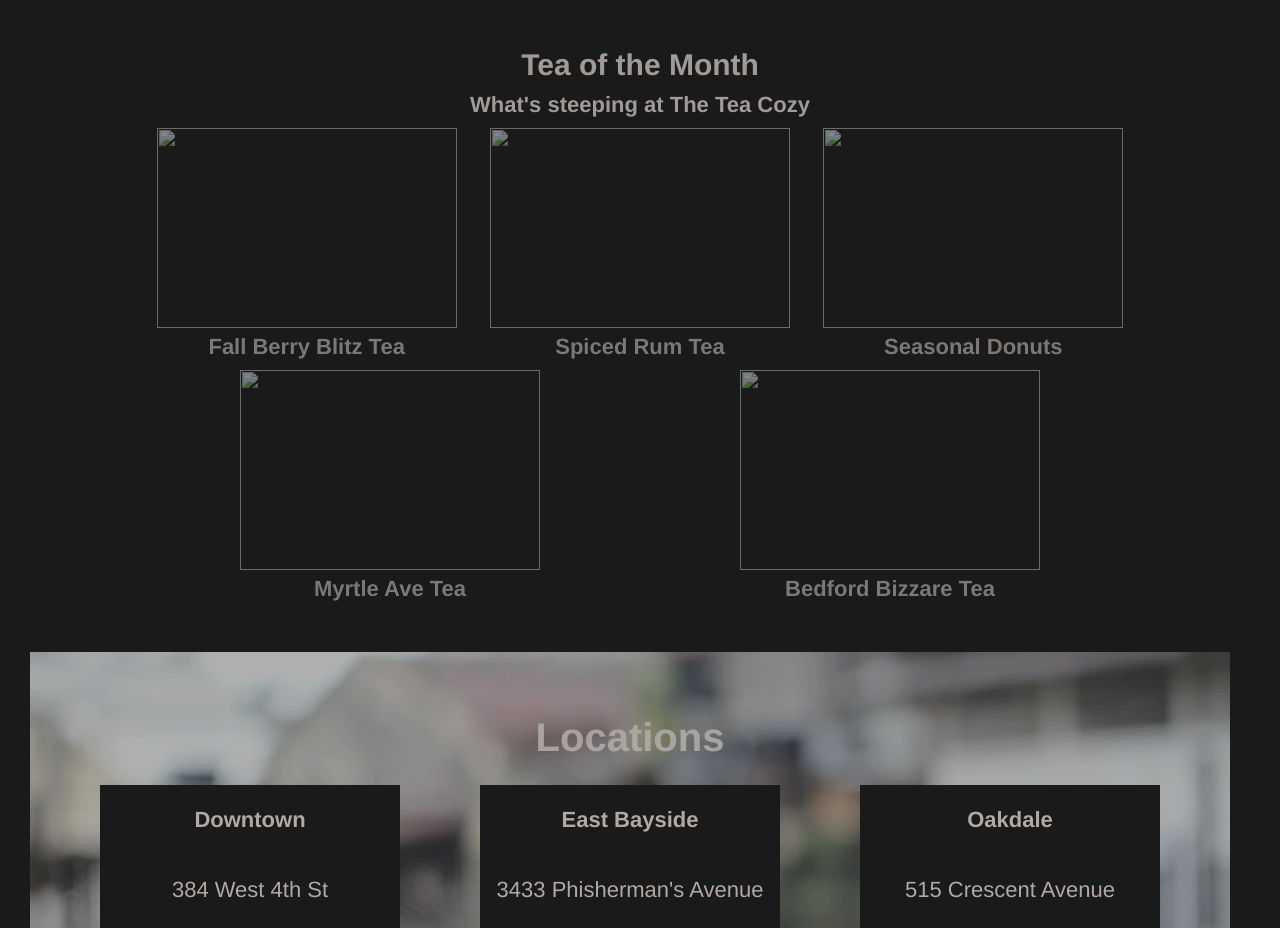
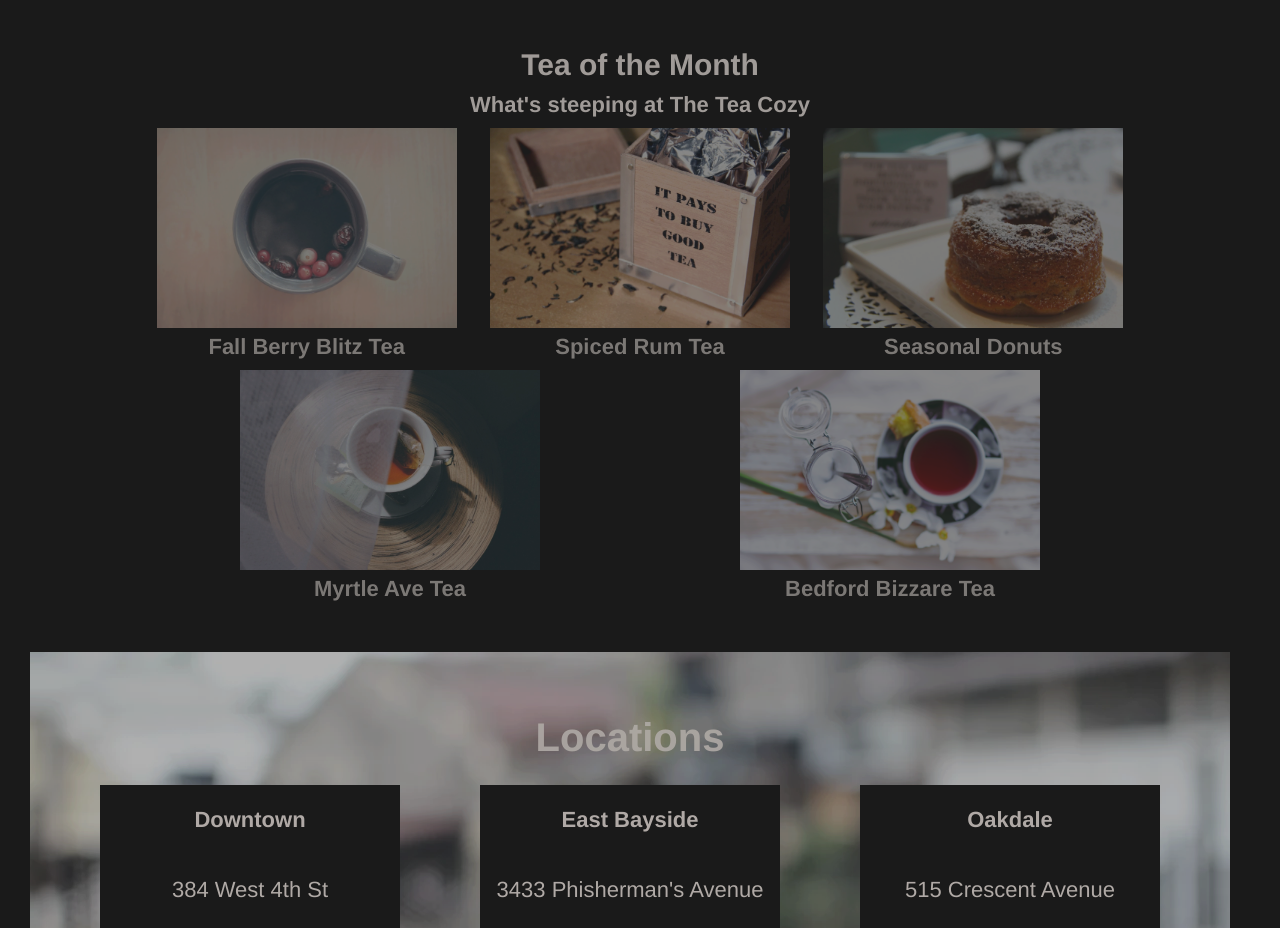
Before and after one commit to Sebbybobbler/teacosy, a plain HTML site: page index.html in a window 1280 px wide. Shown: the part 800-1728 px from the top of the page. Drawn offline with Linux system fonts and the light colour scheme; the site is published under a folder, as on GitHub Pages, so addresses that start at the root find nothing.

Commit message:
Update index.html
removing /'s to correct path directory for images to render

```diff
--- a/index.html
+++ b/index.html
@@ -26,23 +26,23 @@
                 <h4>What's steeping at The Tea Cozy</h4>
                 <div class="cards">
                     <figure>
-                        <img src="/resources/images/img-berryblitz.webp">
+                        <img src="resources/images/img-berryblitz.webp">
                         <figcaption><h4>Fall Berry Blitz Tea</h4></figcaption>
                     </figure>
                     <figure>
-                        <img src="/resources/images/img-spiced-rum.webp">
+                        <img src="resources/images/img-spiced-rum.webp">
                         <figcaption><h4>Spiced Rum Tea</h4></figcaption>
                     </figure>
                     <figure>
-                        <img src="/resources/images/img-donut.webp">
+                        <img src="resources/images/img-donut.webp">
                         <figcaption><h4>Seasonal Donuts</h4></figcaption>
                     </figure>
                     <figure>
-                        <img src="/resources/images/img-myrtle-ave.webp">
+                        <img src="resources/images/img-myrtle-ave.webp">
                         <figcaption><h4>Myrtle Ave Tea</h4></figcaption>
                     </figure>
                     <figure>
-                        <img src="/resources/images/img-bedford-bizarre.webp">
+                        <img src="resources/images/img-bedford-bizarre.webp">
                         <figcaption><h4>Bedford Bizzare Tea</h4></figcaption>
                     </figure>
                 </div>
```
